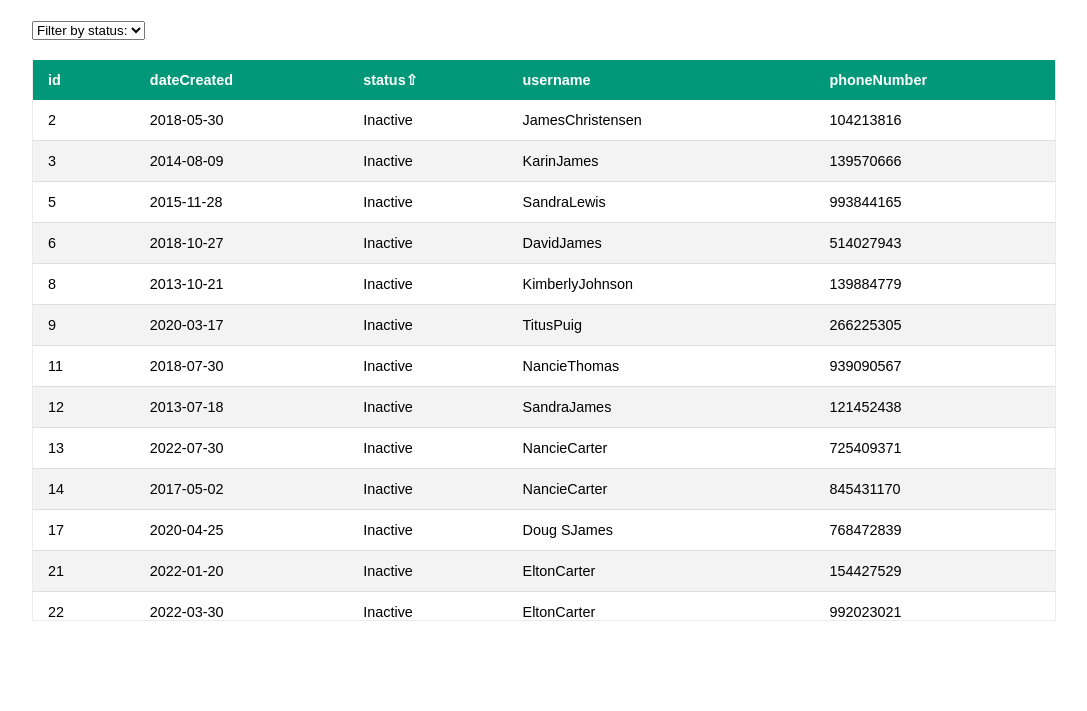
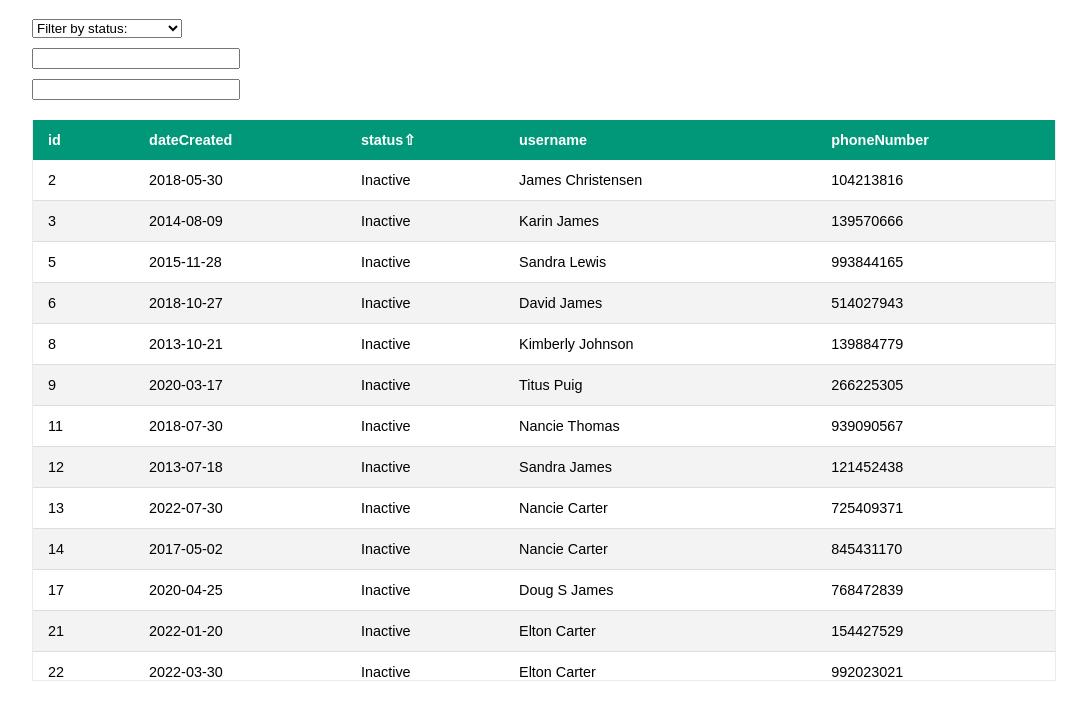
Before and after one commit to Soma-dev0808/d3js-datasets-table, a website: page index.html in a window 1280 px wide. Both pictures are taken after a click on the element "status". Shown: the part 63-774 px from the top of the page, without its empty margins (96-1183 px from the left). Drawn offline with nearby package versions, Linux system fonts and the light colour scheme.

Commit message:
Optimized table features

```diff
--- a/style/index.css
+++ b/style/index.css
@@ -11,4 +11,6 @@ body {
 
 .content {
     width: 80%;
+    display: flex;
+    flex-direction: column;
 }
--- a/style/table.css
+++ b/style/table.css
@@ -1,5 +1,14 @@
+.filter-select {
+    width: 150px;
+}
+
+.filter-input {
+    width: 200px;
+    margin-top: 10px;
+}
+
 .table-container {
-    height: 70vh;
+    max-height: 70vh;
     overflow-y: scroll;
     margin-top: 20px;
     -ms-overflow-style: none;
--- a/table.js
+++ b/table.js
@@ -1,6 +1,8 @@
 let main, tableContainer, table, thead, tbody, columns;
 const filterObj = {
-  selectedValue: "",
+  activeStatusValue: "",
+  searchUsernameValue: "",
+  searchPhoneNumberValue: "",
 };
 const options = ["Active", "Inactive"]; // options for status filter
 
@@ -13,7 +15,13 @@ const initTable = (data) => {
   main = d3.select("main");
 
   // add select tag
-  addSelect();
+  addFilterSelect("activeStatusValue");
+
+  // add search input for username
+  addSearchInput("searchUsernameValue");
+
+  // add search input for a phone number
+  addSearchInput("searchPhoneNumberValue");
 
   // append table
   tableContainer = main.append("div").attr("class", "table-container");
@@ -42,6 +50,9 @@ const initTable = (data) => {
       d.target.classList = [];
 
       // Sorting
+      // Remove current sorting emoji
+      document.querySelector(".aes")?.classList.remove("aes");
+      document.querySelector(".des")?.classList.remove("des");
       if (sortAscendingObj[thTxt]) {
         // Sort data by ascending order
         newData = data.sort((a, b) => sortTableData(a, b)(thTxt, true));
@@ -58,12 +69,12 @@ const initTable = (data) => {
         d.target.classList.add("des");
       }
 
-      // Filtering
-      if (options.includes(filterObj.selectedValue)) {
-        newData = newData.filter(
-          (v) => v["status"] === filterObj.selectedValue
-        );
-      }
+      // Reset other thead th's sorting status
+      Object.keys(sortAscendingObj).forEach((key) => {
+        if (key !== thTxt) sortAscendingObj[key] = true;
+      });
+
+      newData = execFilter(newData);
 
       // update table
       updateTable(newData);
@@ -87,13 +98,18 @@ const initTable = (data) => {
     });
 };
 
+/**
+ * Add select tag
+ * @param {Object} a - data object to compare
+ * @param {Object} b - data object to compare
+ */
 const sortTableData = (a, b) => {
   return (key, isAsc) => {
     _a = isAsc ? a : b;
     _b = isAsc ? b : a;
 
-    if (typeof a[key] === "number") {
-      return b[key] - a[key];
+    if (typeof _a[key] === "number") {
+      return _b[key] - _a[key];
     }
 
     return _b[key].localeCompare(_a[key]);
@@ -101,22 +117,21 @@ const sortTableData = (a, b) => {
 };
 
 /**
- * Add select tag
+ * Add filter select tag
+ * @param {string} objKey - objKey which contains filter status
  */
-const addSelect = () => {
+const addFilterSelect = (objKey) => {
   // add select tag
-  const select = main.append("select").on("change", (e) => {
-    filterObj.selectedValue = e.target.value;
-    let newData = tableData;
+  const select = main
+    .append("select")
+    .attr("class", "filter-select")
+    .on("change", (e) => {
+      filterObj[objKey] = e.target.value;
+      let newData = execFilter([...tableData]);
 
-    // filter data if active or inactive is selected
-    if (options.includes(filterObj.selectedValue)) {
-      newData = tableData.filter((td) => td.status === filterObj.selectedValue);
-    }
-
-    // update table
-    updateTable(newData);
-  });
+      // update table
+      updateTable(newData);
+    });
 
   // Add an initial option:
   select.append("option").html("Filter by status:");
@@ -133,25 +148,79 @@ const addSelect = () => {
 };
 
 /**
+ * Add filter input tag
+ * @param {string} objKey - objKey which contains filter status
+ */
+const addSearchInput = (objKey) => {
+  // add input tag
+  main
+    .append("input")
+    .attr("type", "text")
+    .attr("class", "filter-input")
+    .on("keyup", (e) => {
+      filterObj[objKey] = e.target.value;
+      let newData = execFilter([...tableData]);
+
+      // update table
+      updateTable(newData);
+    });
+};
+
+/**
+ * Update table with data
+ * @param {Object[]} data - New data to show on table.
+ * @return {Object[]} - Filtered data.
+ */
+const execFilter = (data) => {
+  // filtering data if active or inactive is selected
+  if (options.includes(filterObj.activeStatusValue)) {
+    data = data.filter((td) => td["status"] === filterObj.activeStatusValue);
+  }
+
+  // filtering data for username
+  if (filterObj.searchUsernameValue) {
+    data = data.filter(
+      (td) =>
+        td["username"]
+          .toUpperCase()
+          .indexOf(filterObj.searchUsernameValue.toUpperCase()) !== -1
+    );
+  }
+
+  // filtering data for a phone number
+  if (filterObj.searchPhoneNumberValue) {
+    data = data.filter(
+      (td) =>
+        td["phoneNumber"]
+          .toUpperCase()
+          .indexOf(filterObj.searchPhoneNumberValue.toUpperCase()) !== -1
+    );
+  }
+
+  return data;
+};
+
+/**
  * Update table with data
  * @param {Object[]} newData - New data to show on table.
  */
 const updateTable = (newData) => {
-  // update table
-  const rows = tbody.selectAll("tr").data(newData);
+  // Reset table
+  tbody.selectAll("tr").remove();
 
-  rows.exit().remove();
+  // create a row for each object in the data
+  const rows = tbody.selectAll("tr").data(newData).enter().append("tr");
 
+  // create a cell in each row for each column
   rows
     .selectAll("td")
     .data((row) => {
       return columns.map((column) => {
-        return {
-          column: column,
-          value: row[column],
-        };
+        return { column: column, value: row[column] };
       });
     })
+    .enter()
+    .append("td")
     .text((d) => {
       return d.value;
     });
@@ -160,6 +229,7 @@ const updateTable = (newData) => {
 /**
  * Get dummy data.
  * @param {number} numberOfData - Number of data to return.
+ * @return {object[]}
  */
 const getDummyData = (numberOfData) => {
   return [...new Array(numberOfData)].map((_, idx) => {
@@ -179,6 +249,7 @@ const getDummyData = (numberOfData) => {
  * Get random date.
  * @param {Date} start - Date from
  * @param {Date} end - Date end
+ * @return {string}
  */
 const getRandomDate = (start, end) => {
   const radomDate = new Date(
@@ -220,11 +291,12 @@ const b = [
 ];
 /**
  * Get random username.
+ * @return {string}
  */
 const getRandomUserName = () => {
   const rA = Math.floor(Math.random() * a.length);
   const rB = Math.floor(Math.random() * b.length);
-  return a[rA] + b[rB];
+  return a[rA] + " " + b[rB];
 };
 
 const tableData = getDummyData(500);
```
